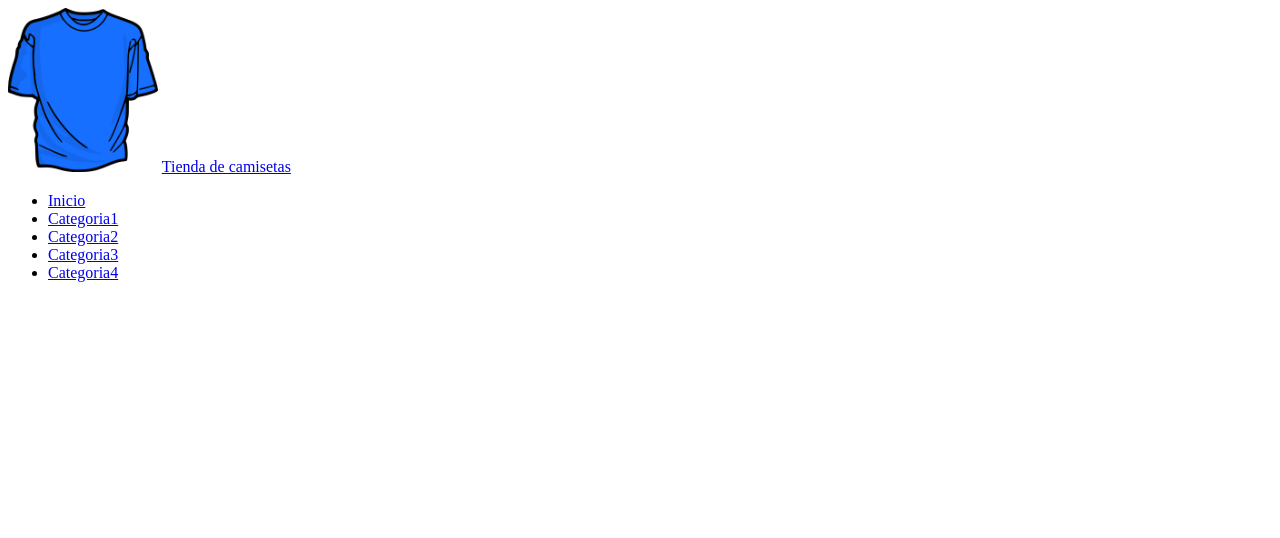
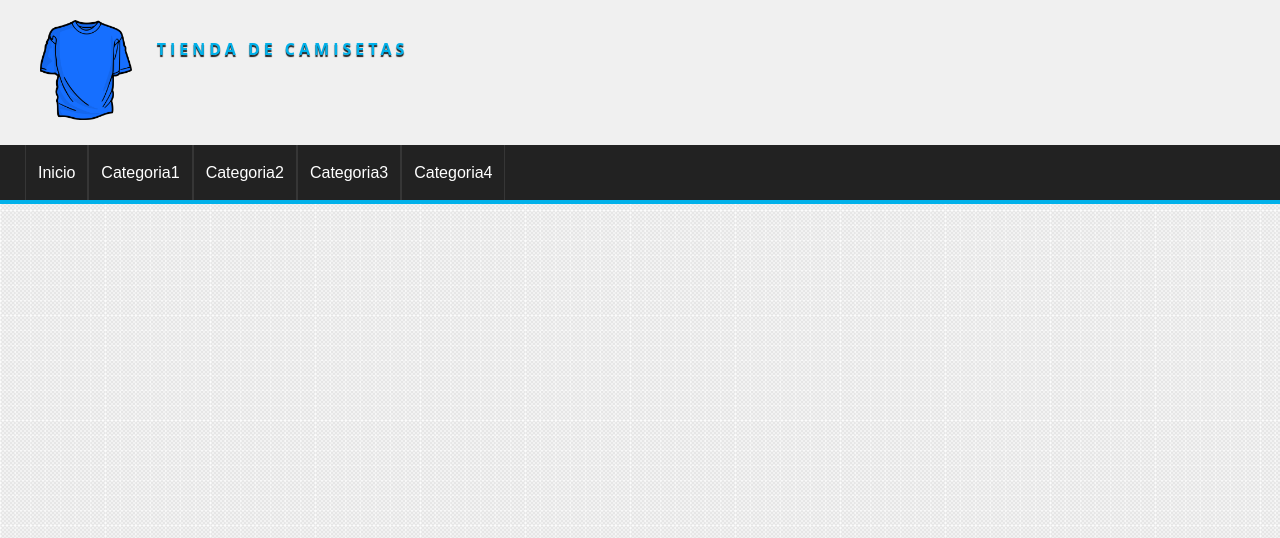
Before and after one commit to WashingtonNieto/Tienda, a PHP site: page / in a window 1280 px wide. Shown: the top 538 px of the page. Run offline with PHP 8.4, Linux system fonts and the light colour scheme.

Commit message:
The first commit

```diff
--- a/assets/css/styles.css
+++ b/assets/css/styles.css
@@ -1,3 +1,215 @@
+/*GENERALES*/
+*{
+    padding: 0px;
+    margin: 0px;
+    font-family: sans-serif, Helvetica, Arial;
+}
+
+body{
+    background: url(../img/bg.png);
+}
+
+a{
+    color:#01B1EA;
+}
+
+a:visited{
+    color:#01B1EA;
+}
+
+a:hover{
+    color:#555555;
+}
+
+/*CONTAINER*/
+#container{
+    width:80%;
+    margin: 0px auto;
+    box-shadow: 0px 0px 10px gray;
+    background: white;
+}
+
+/*HEADER*/
+#header{
+    height: 145px;
+    background: #F0F0F0;
+}
+
+#logo{
+    padding: 20px;
+    margin-left:20px;
+    float:left;
+}
 #logo img{
-    width: 150px;
+    float:left;
+    height: 100px;
 }
+
+#logo a{
+    float:left;
+    font_size: 40px;
+    letter-spacing: 4px;
+    font-family: 'Open Sans', Helvetica, Arial;
+    text-transform: uppercase;
+    color: #01B1EA;
+    font-weight: bold;
+    text-decoration: none;
+    margin-top: 18px;
+    margin-left: 25px;
+    text-shadow: 0px 2px 1px #222222;
+    transition: all 300ms;
+}
+
+#logo a:hover{
+    text-shadow:0px 2px 1px #222222, 0px 0px 4px #01B1EA;
+}
+
+/*MENU*/
+#menu{
+    clear: both;
+    background: #222;
+    color: white;
+    height: 55px;
+    border-bottom: 4px solid #01B1EA;
+}
+
+
+#menu ul{
+    list-style: none;
+    text-decoration: none;
+    margin: 0px auto;
+    margin-left: 25px;
+}
+
+#menu li{
+    line-height: 55px;
+    float: left;
+    border-right: 1px solid #363636;
+}
+
+
+#menu a{
+    display: block;
+    color: white;
+    text-decoration: none;
+    padding-left: 12px;
+    padding-right: 12px;
+    transition: all 300ms;
+}
+
+#menu a:first-child{
+    border-left: 1px solid #363636;
+}
+
+#menu a:hover{
+    background: #01B1EA;
+}
+
+/*CONTENT*/
+#content{
+    margin: 0px auto;
+    overflow: hidden;
+    background: white;
+}
+
+/*BARRA LATERAL*/
+#lateral{
+    width: 25%;
+    min-height: 500px;
+    float: left;
+    margin-top: 20px;
+    margin-left: 10px;
+}
+
+#lateral .block_aside{
+    display: block;
+    width: 90%;
+    margin: 5px auto;
+    padding: 10px;
+}
+
+#lateral h3{
+    display: block;
+    color: #222;
+    width: 100%;
+    text-align: center;
+    padding-top: 2px;
+    margin-bottom: 15px;
+    font-size: 16px;
+    font-weight: bold;
+    background: #E1E1E1;
+    border-bottom: 2px solid #01B1EA;
+}
+
+#lateral ul{
+    margin-top: 20px;
+    margin-bottom: 20px;
+}
+
+#lateral ul li{
+    list-style: square;
+    margin-left: 20px;
+    margin-top: 5px;
+    margin-bottom: 5px;
+}
+
+/*FORMULARIOS*/
+
+label,
+input[type="text"],
+input[type="password"],
+input[type="email"],
+select{
+    display: block;
+    width: 95%;
+    margin-top: 2px;
+    margin-bottom: 2px;
+}
+
+input[type="text"],
+input[type="password"],
+input[type="email"],
+select{
+    border: 1px solid #C9C9C9;
+    box-shadow: 0px opx 2px #CCC inset;
+    background: white;
+    padding: 2px;
+    color: gray;
+    transition: all 300ms;
+}
+
+input[type="text"]:focus,
+input[type="password"]:focus,
+input[type="email"]:focus{
+    border: 1px solid #1579b5;
+    color: black;
+}
+
+input[type="button"],
+input[type="submit"],
+button{
+    display: block;
+    border-radius: 2px;
+    width: auto;
+    padding: 5px;
+    padding-left: 10px;
+    padding-right: 10px;
+    color: white;
+    background: #2979CD;
+    border: 1px solid #11608E;
+    cursor: pointer;
+}
+
+label,
+input[type="button"],
+input[type="submit"],
+button{
+    display: block;
+    margin-top: 10px;
+}
+
+
+
+.product img{
+    width: 100px;
+}
```
